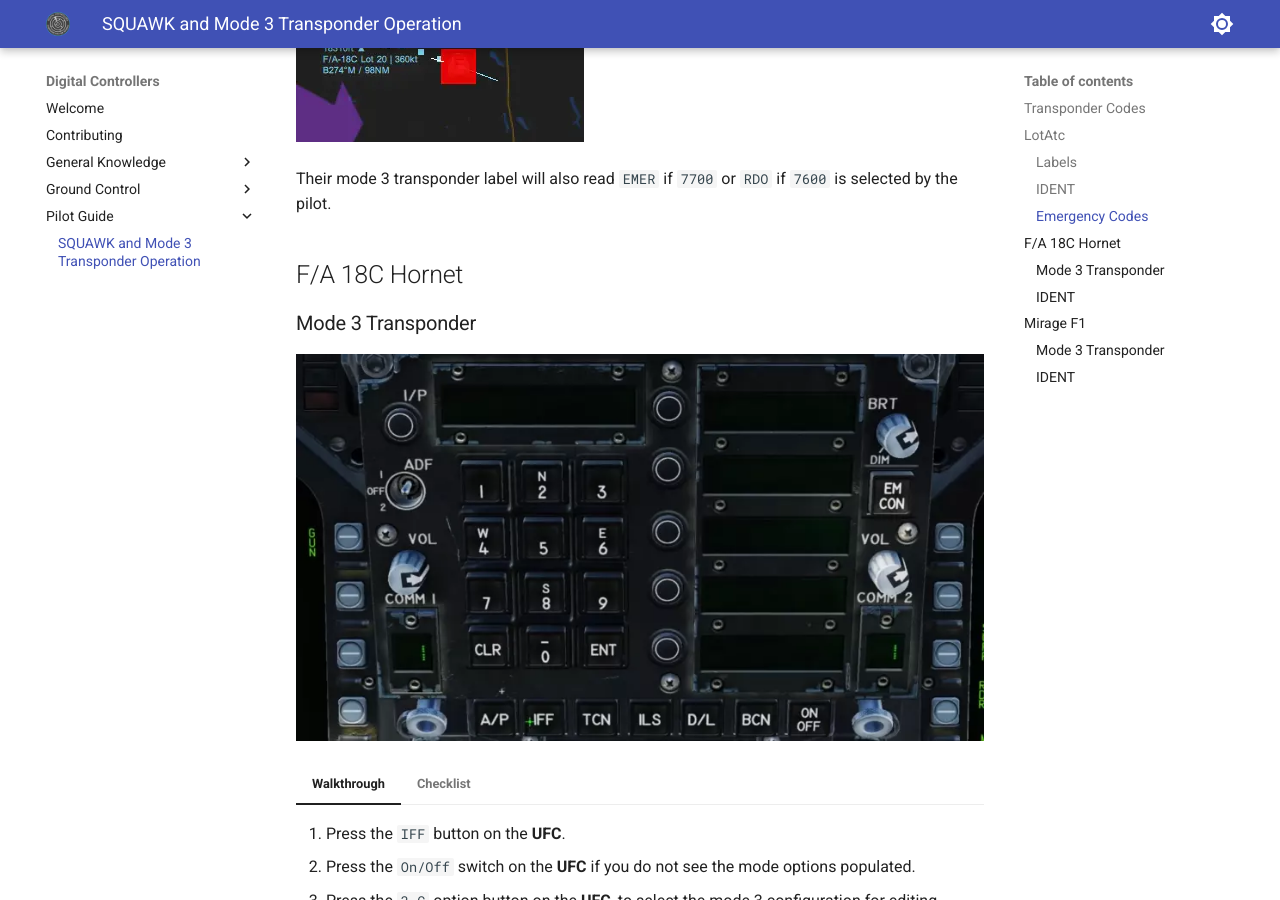
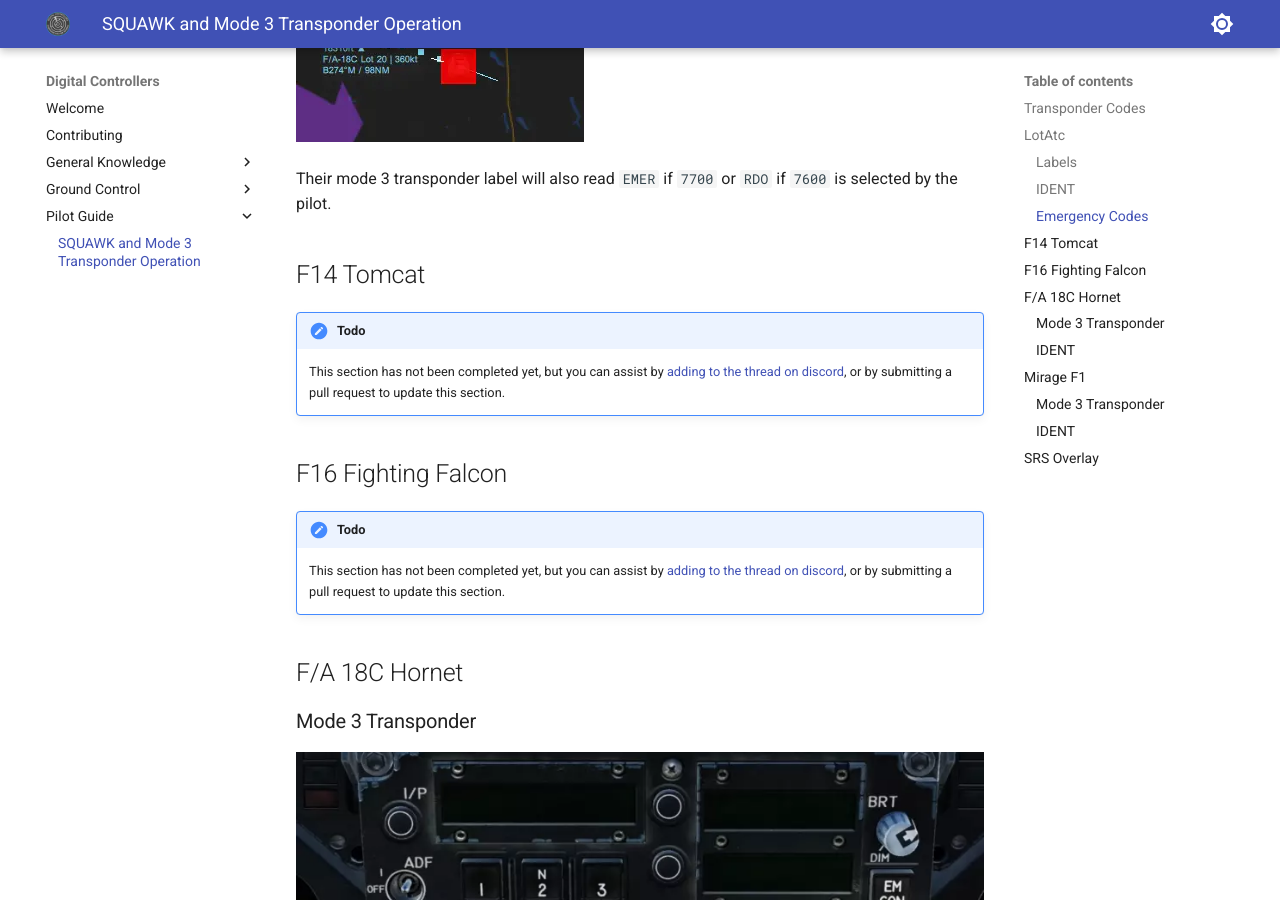
Before and after one commit to Digital-Controllers/website, an MkDocs documentation site: the page built from docs/pilot-guide/dcs_mode_3_squawk.md, in a window 1280 px wide and 900 px high, scrolled down 1902 px. Built offline with MkDocs 1.6.1 and Material for MkDocs 9.7.7, drawn with Linux system fonts in a browser that asks for light colours; some of the changed text lies outside the part shown.

Commit message:
feat: add incomplete or help wanted links

````diff
--- a/docs/pilot-guide/dcs_mode_3_squawk.md
+++ b/docs/pilot-guide/dcs_mode_3_squawk.md
@@ -35,6 +35,16 @@
 ![Emergency squawk LotAtc label](../assets/pilot-guide/transponder/lotatc_label_emer.webp)
 
 Their mode 3 transponder label will also read `EMER` if `7700` or `RDO` if `7600` is selected by the pilot.
+
+## F14 Tomcat
+
+!!! todo Todo
+	This section has not been completed yet, but you can assist by [adding to the thread on discord](https://discord.com/channels/1099799536416862330/1102555371404525640), or by submitting a pull request to update this section.
+
+## F16 Fighting Falcon
+
+!!! todo Todo
+	This section has not been completed yet, but you can assist by [adding to the thread on discord](https://discord.com/channels/1099799536416862330/1102555371404525640), or by submitting a pull request to update this section.
 
 ## F/A 18C Hornet
 
@@ -123,3 +133,8 @@
     ```
     Position/Identification Switch .... HOLD UP
     ```
+
+## SRS Overlay
+
+!!! todo Todo
+	This section has not been completed yet, but you can assist by [adding to the thread on discord](https://discord.com/channels/1099799536416862330/1102555371404525640), or by submitting a pull request to update this section.
````
